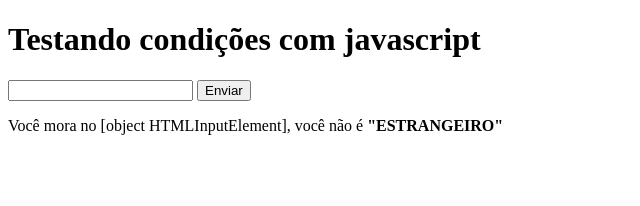
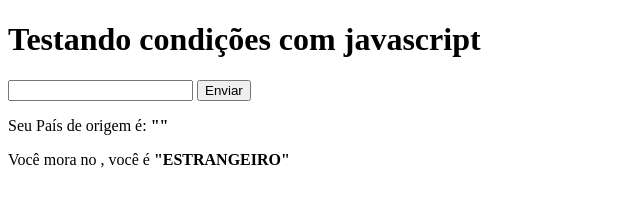
Before and after one commit to robertoalvs/Resumo-java-script, a plain HTML site: page resumo-aula11/index01.html in a window 1280 px wide. Both pictures are taken after a click on the button "Enviar". Shown: the whole page, without its empty margins (0-640 px from the left). Drawn offline with Linux system fonts and the light colour scheme.

Commit message:
atualização

```diff
--- a/resumo-aula11/index01.html
+++ b/resumo-aula11/index01.html
@@ -20,10 +20,21 @@
 
                 let paises = document.getElementById('inome')
                 let div = document.getElementById('pais')
+                let country = (paises.value)
+                let res = country
 
-                let res = paises
+                div.innerHTML = `<p> Seu País de origem é: <strong>"${res}"</strong> </p>`
 
-                div.innerHTML = `<p> Você mora no ${res}, você não é <strong>"ESTRANGEIRO"</strong> </p>`
+                if (country == 'Brasil') {
+
+                    div.innerHTML += `<p> Você mora no ${res}, você não é <strong>"ESTRANGEIRO"</strong> </p>`
+
+                }
+
+                else {
+
+                    div.innerHTML += `<p> Você mora no ${res}, você é <strong>"ESTRANGEIRO"</strong> </p>`
+                }
             }
         </script>
 </body>
```
Also changed, not shown: 1 other file.
